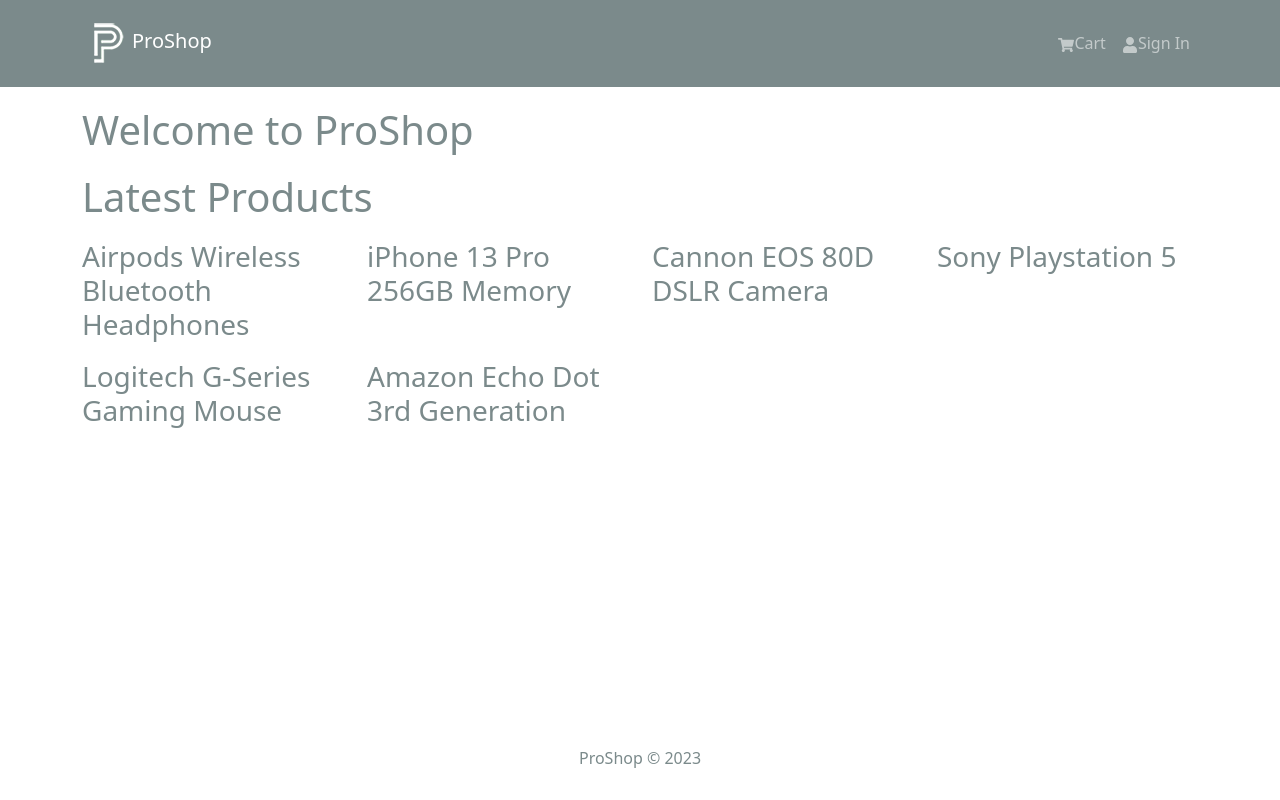
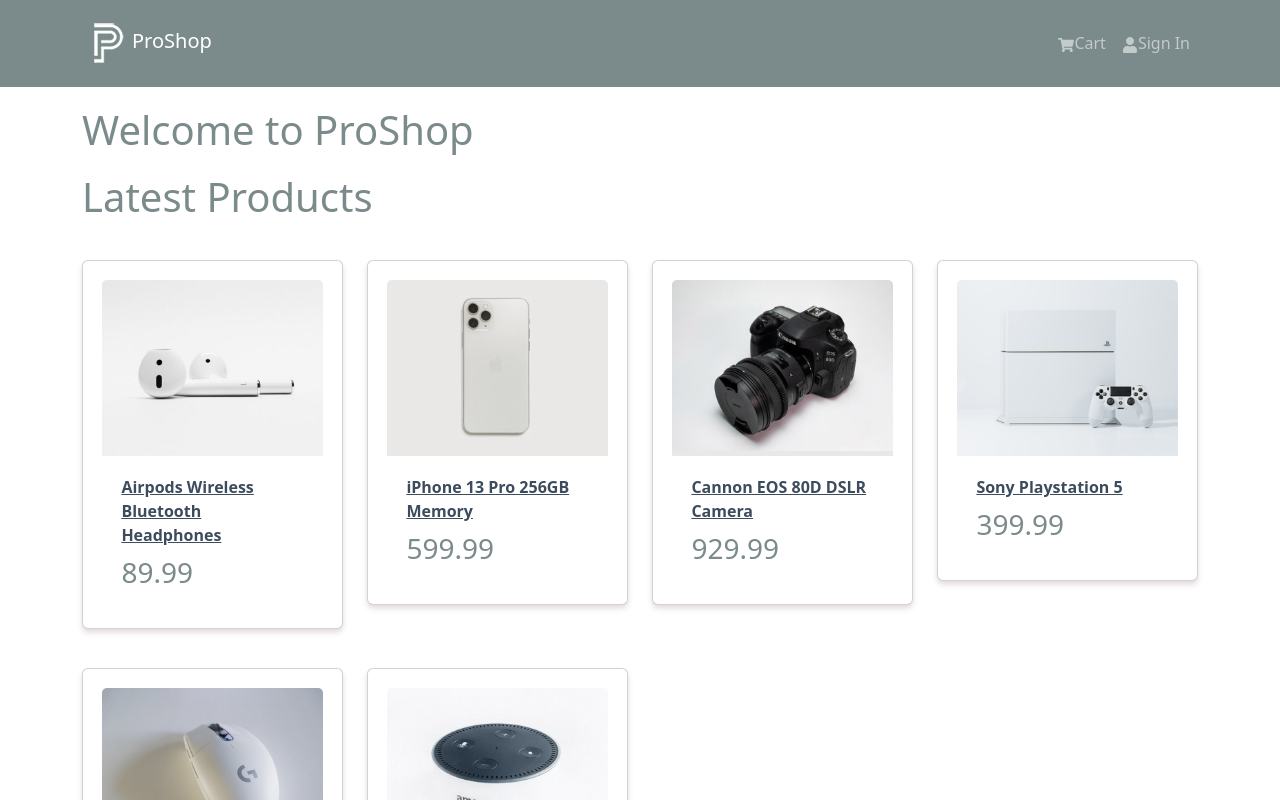
Before and after one commit to RumaRDas/proshop, a React (Create React App) app in the folder frontend/: page / in a window 1280 px wide. Shown: the top 800 px of the page. Built offline with nearby package versions, Linux system fonts and the light colour scheme.

Commit message:
"Adding product pages "

```diff
--- /dev/null
+++ b/frontend/src/components/Product.js
@@ -0,0 +1,24 @@
+import React from "react";
+import { Card, CardImg } from "react-bootstrap";
+
+function Product({ product }) {
+  return (
+    <>
+      <Card className="my-3 p-3 rounded">
+        <a href={`/product/${product._id}`}>
+          <CardImg src={product.image} variant="top" />
+        </a>
+        <Card.Body>
+          <a href={`/product/${product._id}`}>
+            <Card.Title as="div">
+              <strong>{product.name}</strong>
+            </Card.Title>
+          </a>
+          <Card.Text as="h3">{product.price}</Card.Text>
+        </Card.Body>
+      </Card>
+    </>
+  );
+}
+
+export default Product;
--- a/frontend/src/screens/HomeScreen.js
+++ b/frontend/src/screens/HomeScreen.js
@@ -1,6 +1,7 @@
 import React from "react";
 import { Row, Col } from "react-bootstrap";
 import products from "../product";
+import Product from "../components/Product";
 function HomeScreen() {
   return (
     <>
@@ -9,8 +10,8 @@
         {products.map((product) => {
           //   console.log(product);
           return (
-            <Col sm={12} md={6} lg={4} xl={3}>
-              <h3>{product.name}</h3>
+            <Col sm={12} md={6} lg={4} xl={3} key={product._id}>
+              <Product product={product} />
             </Col>
           );
         })}
```
